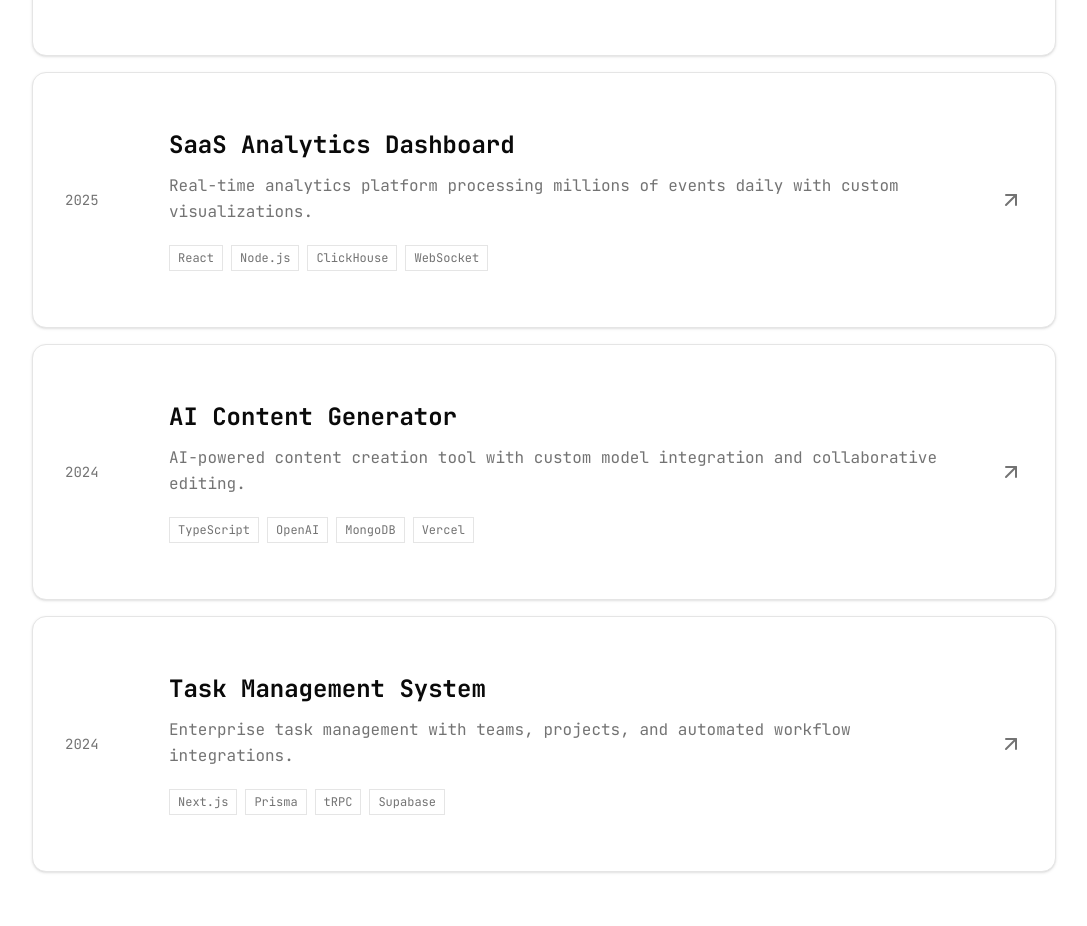
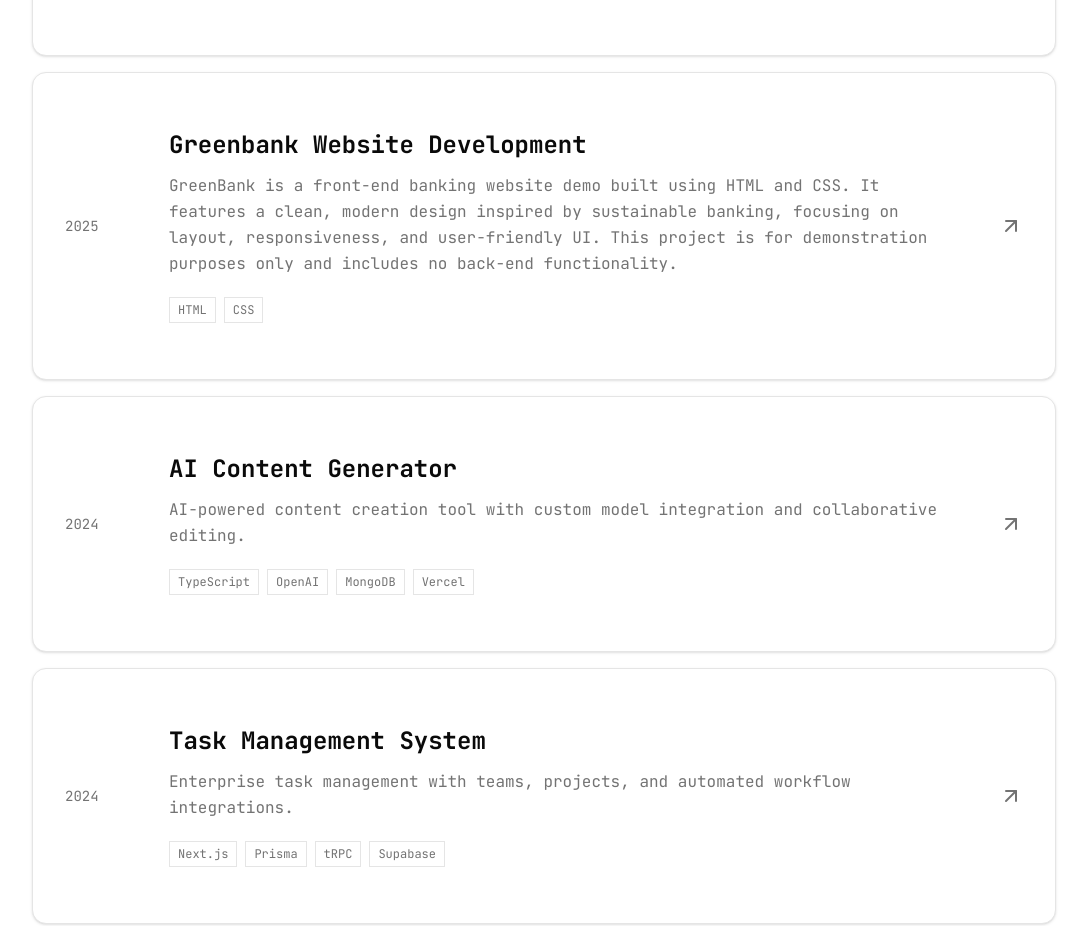
Before and after one commit to sinadavoudi/sina, a Next.js app: page / in a window 1280 px wide. Shown: the part 2100-3026 px from the top of the page, without its empty margins (96-1183 px from the left). Built offline with nearby package versions, Linux system fonts and the light colour scheme.

Commit message:
added a project to portfolio

```diff
--- a/components/projects.tsx
+++ b/components/projects.tsx
@@ -11,10 +11,10 @@ const projects = [
   },
   {
     year: "2025",
-    title: "SaaS Analytics Dashboard",
-    description: "Real-time analytics platform processing millions of events daily with custom visualizations.",
-    tags: ["React", "Node.js", "ClickHouse", "WebSocket"],
-    link: "#",
+    title: "Greenbank Website Development",
+    description: "GreenBank is a front-end banking website demo built using HTML and CSS. It features a clean, modern design inspired by sustainable banking, focusing on layout, responsiveness, and user-friendly UI. This project is for demonstration purposes only and includes no back-end functionality.",
+    tags: ["HTML", "CSS"],
+    link: "https://sinadavoudi.github.io/Greenbank/",
   },
   {
     year: "2024",
```
